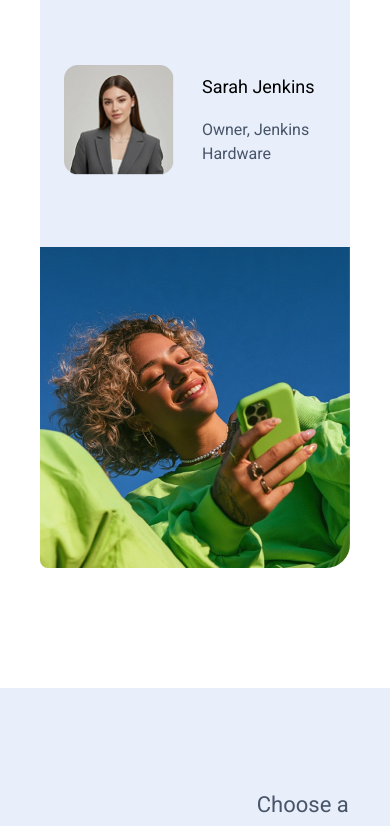
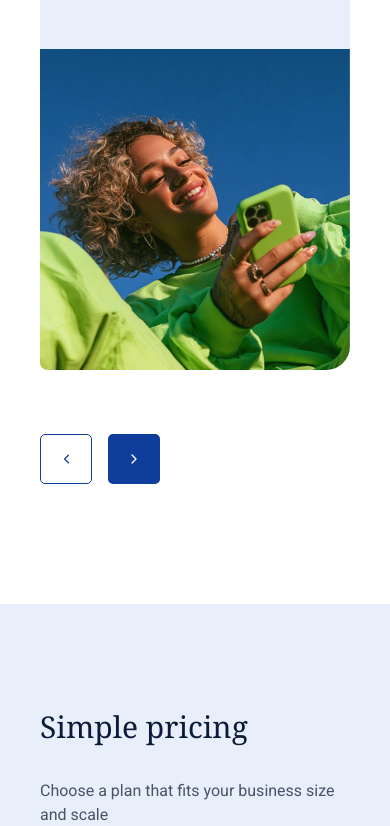
Before and after one commit to Sumally007/zanua-website-project, a React (Vite) app: page / in a window 390 px wide. Shown: the part 7509-8335 px from the top of the page. Built offline with nearby package versions, Linux system fonts and the light colour scheme; a web font is replaced by a local one.

Commit message:
am done with the responsiveness of  call to action section

```diff
--- a/src/components/Button.tsx
+++ b/src/components/Button.tsx
@@ -3,12 +3,13 @@ import React from 'react';
 interface ButtonProps extends React.ComponentProps<'button'> {
     children: React.ReactNode;
     className?: string;
-    variant?: 'primary' | 'light';
+    variant?: 'primary' | 'light' | 'outline';
 }
 
 const variants = {
     primary: 'text-white bg-brand-blue',
     light: 'text-brand-blue bg-white',
+    outline: 'text-brand-blue bg-white border border-brand-blue',
 };
 
 
--- a/src/components/CallToAciton.tsx
+++ b/src/components/CallToAciton.tsx
@@ -4,11 +4,11 @@ const CallToAciton = () => {
     return (
         <section>
             <div className="mb-[var(--space-bottom)] py-[100px] flex max-w-[var(--max-width)] flex-col items-center justify-center gap-[30px] text-center mx-[2.5rem] xl:mx-[75px]">
-                <h2 className="text-(length:--font-size-heading2) leading-[120%] text-brand-dark">Run Your Business with a clear view</h2>
-                <p className="text-brand-gray text-(length:--font-size-paragraph) leading-[150%]">
-                    start free for 30 days. Add your shops and stock, then <br /> invite your team when you’re ready
+                <h2 className="text-[1.875rem] lg:text-(length:--font-size-heading2) md:text-[2.25rem] leading-[120%] text-brand-dark">Run Your Business with a clear view</h2>
+                <p className="text-brand-gray text-[1rem] md:text-[18px] lg:text-(length:--font-size-paragraph) text-center leading-[150%] max-w-[564px]">
+                    start free for 30 days. Add your shops and stock, then invite your team when you’re ready
                 </p>
-                <div className="flex gap-[20px]">
+                <div className="flex flex-col sm:flex-row gap-[20px]">
                     <Button variant="primary" className="mr-[10px] w-[191px]">
                         Get Started
                     </Button>
--- a/src/components/Pricing.tsx
+++ b/src/components/Pricing.tsx
@@ -6,9 +6,9 @@ const Pricing = () => {
             id="pricing"
             className="mb-[var(--space-bottom)] bg-lightBlue xl:px-[106px] px-[2.5rem] py-[100px]"
         >
-            <div className="mb-[74px] flex w-full items-center justify-between gap-10">
-                <h2 className="text-(length:--font-size-heading2) leading-[120%] text-brand-dark">Simple pricing</h2>
-                <p className="text-brand-gray text-(length:--font-size-paragraph) leading-[150%]">
+            <div className="flex flex-col sm:flex-row sm:items-center justify-between  w-full mb-[97px]">
+                <h2 className="text-[1.875rem] pr-[8%] lg:text-[52px] md:text-[2.25rem] mb-[30px] lg:mb-0 text-brand-dark xl:leading-[120%] max-w-heading">Simple pricing</h2>
+                <p className="text-brand-gray text-[1rem] lg:text-(length:--font-size-paragraph) max-w-paragraph leading-[150%]">
                     Choose a plan that fits your business size and scale
                 </p>
             </div>
--- a/src/components/TestimanialCard.tsx
+++ b/src/components/TestimanialCard.tsx
@@ -32,12 +32,12 @@ const TestimanialCard: React.FC<TestimonialCardProps> = ({ logoSrc, comments, us
         <div className={`card flex flex-col items-stretch justify-between gap-8 lg:gap-10 md:flex-row rounded-rounded-sm md:rounded-rounded-md lg:rounded-tl-card-lg lg:rounded-br-card-lg lg:rounded-tr-card-sm lg:rounded-bl-card-sm bg-[#E8EEFA] overflow-hidden`}>
             <div className="flex-1 flex-col px-6 py-10 md:py-[67px] md:pl-[50px]">
                 <img src={logoSrc} alt="" className='w-[130px] h-[72px] mb-[62px]' />
-                <p className='mb-[62px] text-[30px] lg:text-[36px] mx-w-[466px]'>{comments}</p>
+                <p className='mb-[62px] sm:text-[1.125rem] md:text-[30px] lg:text-[36px] mx-w-[466px]'>{comments}</p>
                 <div className='flex items-center gap-[28px]'>
                     <img src={profilePicture} alt="" className=' w-[110px] h-[110px]' />
                     <div className='flex flex-col justify-between items-start gap-[18px]'>
-                        <p className='text-[18px]'>{userName}</p>
-                        <p className='text-[16px] text-brand-gray'>{userRole}</p>
+                        <p className='text-[1rem] md:text-[18px]'>{userName}</p>
+                        <p className='text-[0.875rem] md:text-[16px] text-brand-gray'>{userRole}</p>
                     </div>
                 </div>
             </div>
@@ -48,4 +48,4 @@ const TestimanialCard: React.FC<TestimonialCardProps> = ({ logoSrc, comments, us
     )
 }
 
-export default TestimanialCard
+export default TestimanialCard;
--- a/src/components/Testimonial.tsx
+++ b/src/components/Testimonial.tsx
@@ -1,20 +1,51 @@
 
+import { LuChevronLeft, LuChevronRight } from 'react-icons/lu';
+import Button from './Button';
 import TestimanialCard, { testimonialData } from './TestimanialCard';
+import { useState } from 'react';
 
 
 const Testimonial = () => {
+    const [index, setIndex] = useState(0);
+    const total = testimonialData.length;
+
+    const prev = () => setIndex((i) => (i - 1 + total) % total);
+    const next = () => setIndex((i) => (i + 1) % total);
+
     return (
         <section id="testimonials" className="flex flex-col items-center justify-center mb-[var(--space-bottom)] xl:px-[106px] px-[2.5rem]">
             <div className="flex flex-col sm:flex-row sm:items-center justify-between  w-full mb-[97px]">
-                <h2 className="text-[1.875rem] pr-[10%] lg:text-[52px] md:text-[2.25rem] mb-[30px] lg:mb-0 text-brand-dark xl:leading-[120%] max-w-heading">Customer testimonials</h2>
+                <h2 className="text-[1.875rem] pr-[8%] lg:text-[52px] md:text-[2.25rem] mb-[30px] lg:mb-0 text-brand-dark xl:leading-[120%] max-w-heading">Customer testimonials</h2>
                 <p className="text-brand-gray text-[1rem] lg:text-(length:--font-size-paragraph) max-w-paragraph leading-[150%]">Real stories from people who run their business on Zanua</p>
             </div>
-            <div className="flex items-center justify-center gap-[80px] w-full">
+            {/* <div className="flex items-center justify-center gap-[80px] w-full">
                 {
                     testimonialData.map((testimonialData, index) => (
                         <TestimanialCard key={index} {...testimonialData} />
                     ))
                 }
+            </div> */}
+
+            <div className="flex items-center justify-center gap-[80px] w-full">
+                <TestimanialCard key={index} {...testimonialData[index]} />
+            </div>
+
+            <div className="mt-16 flex w-full items-center gap-4">
+                <Button
+                    variant="outline"
+                    onClick={prev}
+                    aria-label="Previous testimonial"
+                    className="flex h-[50px] w-[52px] items-center justify-center"
+                >
+                    <LuChevronLeft className="h-[16px] w-[16px]" />
+                </Button>
+                <Button
+                    onClick={next}
+                    aria-label="Next testimonial"
+                    className="flex h-[50px] w-[52px] items-center justify-center"
+                >
+                    <LuChevronRight className="h-[16px] w-[16px]" />
+                </Button>
             </div>
         </section>
     )
```
